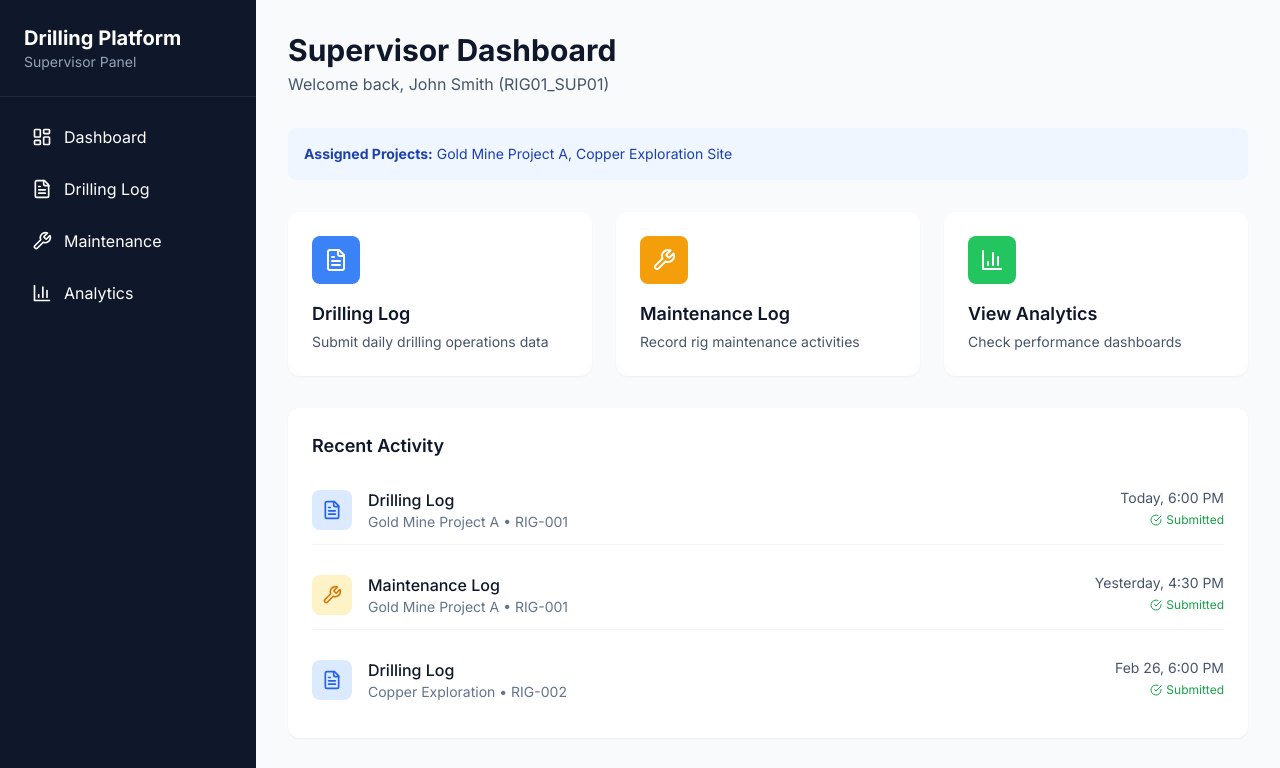
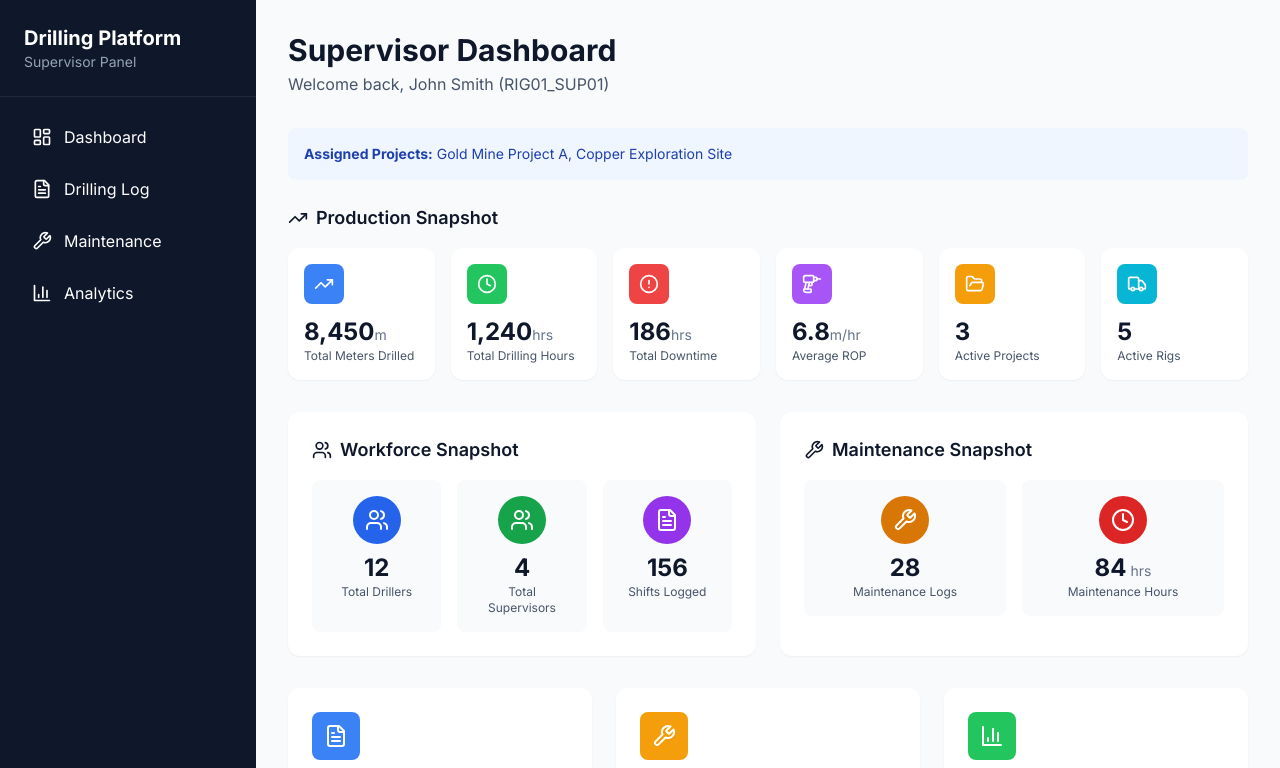
Before and after one commit to shahulramiz26/shahulramiz26-xplorixtech-new--drilling-platform, a Next.js app: page /supervisor/dashboard in a window 1280 px wide. Shown: the top 768 px of the page. Built offline with nearby package versions, Linux system fonts and the light colour scheme.

Commit message:
Add Production/Workforce/Maintenance KPIs to Supervisor Dashboard and complete Bit Usage section in Drilling Log

```diff
--- a/app/supervisor/dashboard/page.tsx
+++ b/app/supervisor/dashboard/page.tsx
@@ -1,7 +1,19 @@
 'use client'
 
 import Link from 'next/link'
-import { FileText, Wrench, BarChart3, Clock, CheckCircle, AlertCircle } from 'lucide-react'
+import {
+  FileText,
+  Wrench,
+  BarChart3,
+  Clock,
+  CheckCircle,
+  AlertCircle,
+  TrendingUp,
+  Users,
+  Truck,
+  FolderOpen,
+  Drill
+} from 'lucide-react'
 
 const quickActions = [
   {
@@ -33,6 +45,27 @@ const recentLogs = [
   { type: 'Drilling', project: 'Copper Exploration', rig: 'RIG-002', date: 'Feb 26, 6:00 PM', status: 'Submitted' },
 ]
 
+// Mock KPI Data
+const productionKPIs = [
+  { label: 'Total Meters Drilled', value: '8,450', unit: 'm', icon: TrendingUp, color: 'bg-blue-500' },
+  { label: 'Total Drilling Hours', value: '1,240', unit: 'hrs', icon: Clock, color: 'bg-green-500' },
+  { label: 'Total Downtime', value: '186', unit: 'hrs', icon: AlertCircle, color: 'bg-red-500' },
+  { label: 'Average ROP', value: '6.8', unit: 'm/hr', icon: Drill, color: 'bg-purple-500' },
+  { label: 'Active Projects', value: '3', unit: '', icon: FolderOpen, color: 'bg-amber-500' },
+  { label: 'Active Rigs', value: '5', unit: '', icon: Truck, color: 'bg-cyan-500' },
+]
+
+const workforceKPIs = [
+  { label: 'Total Drillers', value: '12', icon: Users, color: 'bg-blue-600' },
+  { label: 'Total Supervisors', value: '4', icon: Users, color: 'bg-green-600' },
+  { label: 'Shifts Logged', value: '156', icon: FileText, color: 'bg-purple-600' },
+]
+
+const maintenanceKPIs = [
+  { label: 'Maintenance Logs', value: '28', icon: Wrench, color: 'bg-amber-600' },
+  { label: 'Maintenance Hours', value: '84', unit: 'hrs', icon: Clock, color: 'bg-red-600' },
+]
+
 export default function SupervisorDashboard() {
   return (
     <div className="p-8">
@@ -43,10 +76,71 @@ export default function SupervisorDashboard() {
       </div>
 
       {/* Assigned Projects */}
-      <div className="mb-8 p-4 bg-blue-50 rounded-lg">
+      <div className="mb-6 p-4 bg-blue-50 rounded-lg">
         <p className="text-sm text-blue-800">
           <strong>Assigned Projects:</strong> Gold Mine Project A, Copper Exploration Site
         </p>
+      </div>
+
+      {/* Production Snapshot */}
+      <div className="mb-8">
+        <h2 className="text-lg font-semibold text-slate-900 mb-4 flex items-center gap-2">
+          <TrendingUp className="w-5 h-5" /> Production Snapshot
+        </h2>
+        <div className="grid grid-cols-2 md:grid-cols-3 lg:grid-cols-6 gap-4">
+          {productionKPIs.map((kpi, index) => (
+            <div key={index} className="bg-white rounded-xl shadow-sm p-4">
+              <div className={`w-10 h-10 ${kpi.color} rounded-lg flex items-center justify-center mb-3`}>
+                <kpi.icon className="w-5 h-5 text-white" />
+              </div>
+              <p className="text-2xl font-bold text-slate-900">
+                {kpi.value}<span className="text-sm font-normal text-slate-500">{kpi.unit}</span>
+              </p>
+              <p className="text-xs text-slate-600">{kpi.label}</p>
+            </div>
+          ))}
+        </div>
+      </div>
+
+      {/* Workforce & Maintenance Snapshots */}
+      <div className="grid grid-cols-1 lg:grid-cols-2 gap-6 mb-8">
+        {/* Workforce Snapshot */}
+        <div className="bg-white rounded-xl shadow-sm p-6">
+          <h2 className="text-lg font-semibold text-slate-900 mb-4 flex items-center gap-2">
+            <Users className="w-5 h-5" /> Workforce Snapshot
+          </h2>
+          <div className="grid grid-cols-3 gap-4">
+            {workforceKPIs.map((kpi, index) => (
+              <div key={index} className="text-center p-4 bg-slate-50 rounded-lg">
+                <div className={`w-12 h-12 ${kpi.color} rounded-full flex items-center justify-center mx-auto mb-2`}>
+                  <kpi.icon className="w-6 h-6 text-white" />
+                </div>
+                <p className="text-2xl font-bold text-slate-900">{kpi.value}</p>
+                <p className="text-xs text-slate-600">{kpi.label}</p>
+              </div>
+            ))}
+          </div>
+        </div>
+
+        {/* Maintenance Snapshot */}
+        <div className="bg-white rounded-xl shadow-sm p-6">
+          <h2 className="text-lg font-semibold text-slate-900 mb-4 flex items-center gap-2">
+            <Wrench className="w-5 h-5" /> Maintenance Snapshot
+          </h2>
+          <div className="grid grid-cols-2 gap-4">
+            {maintenanceKPIs.map((kpi, index) => (
+              <div key={index} className="text-center p-4 bg-slate-50 rounded-lg">
+                <div className={`w-12 h-12 ${kpi.color} rounded-full flex items-center justify-center mx-auto mb-2`}>
+                  <kpi.icon className="w-6 h-6 text-white" />
+                </div>
+                <p className="text-2xl font-bold text-slate-900">
+                  {kpi.value}{kpi.unit && <span className="text-sm font-normal text-slate-500 ml-1">{kpi.unit}</span>}
+                </p>
+                <p className="text-xs text-slate-600">{kpi.label}</p>
+              </div>
+            ))}
+          </div>
+        </div>
       </div>
 
       {/* Quick Actions */}
--- a/app/supervisor/drilling-log/page.tsx
+++ b/app/supervisor/drilling-log/page.tsx
@@ -8,6 +8,7 @@ const projects = ['Gold Mine Project A', 'Copper Exploration Site']
 const rigs = ['RIG-001', 'RIG-002', 'RIG-003']
 const drillers = ['Mike Johnson', 'David Brown', 'Chris Wilson']
 const supervisors = ['John Smith', 'Sarah Williams']
+const bits = ['BIT-001', 'BIT-002', 'BIT-003', 'BIT-004', 'BIT-005']
 const holeSizes = ['NQ', 'HQ', 'PQ', 'BQ', 'AQ', '4.5"', '5"', '5.5"', '6"', '6.5"', '8"']
 const formationTypes = ['Soft Formation', 'Medium Formation', 'Hard Formation', 'Mixed']
 const downtimeReasons = [
@@ -16,7 +17,12 @@ const downtimeReasons = [
   'Operator Delay', 'Shift Change Delay', 'Ground Condition Issue',
   'Site Access Issue', 'Safety Hold', 'Weather Condition', 'Waiting for Instruction'
 ]
-const completionTypes = ['Inner Worn', 'Outer Worn', 'Flat Worn', 'Broken']
+const completionTypes = [
+  { value: 'INNER_WORN', label: 'Inner Worn' },
+  { value: 'OUTER_WORN', label: 'Outer Worn' },
+  { value: 'FLAT_WORN', label: 'Flat Worn' },
+  { value: 'BROKEN', label: 'Broken' }
+]
 const accessories = [
   'Adaptor Sub', 'Air Hose', 'Casing', 'Core Barrel', 'Core Lifter',
   'Core Lifter Case', 'Coupling', 'DTH Hammer', 'Drill Pipe', 'Inner Tube',
@@ -44,9 +50,15 @@ export default function DrillingLogPage() {
     coreRecovery: '',
     holeSize: '',
     formationType: '',
+    // Bit Usage fields
+    bitId: '',
+    bitMetersDrilled: '',
+    completionType: '',
+    // Consumables
     fuel: '',
     water: '',
     additives: '',
+    // Incident
     incidentType: '',
     incidentSeverity: ''
   })
@@ -329,6 +341,46 @@ export default function DrillingLogPage() {
           </div>
         </div>
 
+        {/* Bit Usage Section */}
+        <div className="bg-white rounded-xl shadow-sm p-6">
+          <h2 className="text-lg font-semibold text-slate-900 mb-4">Bit Usage</h2>
+          <div className="grid grid-cols-1 md:grid-cols-3 gap-4">
+            <div>
+              <label className="block text-sm font-medium text-slate-700 mb-2">Bit ID</label>
+              <select
+                className="w-full px-4 py-2 border border-slate-300 rounded-lg focus:ring-2 focus:ring-blue-500"
+                value={formData.bitId}
+                onChange={e => setFormData({...formData, bitId: e.target.value})}
+              >
+                <option value="">Select Bit</option>
+                {bits.map(b => <option key={b} value={b}>{b}</option>)}
+              </select>
+            </div>
+            <div>
+              <label className="block text-sm font-medium text-slate-700 mb-2">Meters Drilled (m)</label>
+              <input
+                type="number"
+                step="0.1"
+                className="w-full px-4 py-2 border border-slate-300 rounded-lg focus:ring-2 focus:ring-blue-500"
+                value={formData.bitMetersDrilled}
+                onChange={e => setFormData({...formData, bitMetersDrilled: e.target.value})}
+                placeholder="Enter meters drilled with this bit"
+              />
+            </div>
+            <div>
+              <label className="block text-sm font-medium text-slate-700 mb-2">Completion Type</label>
+              <select
+                className="w-full px-4 py-2 border border-slate-300 rounded-lg focus:ring-2 focus:ring-blue-500"
+                value={formData.completionType}
+                onChange={e => setFormData({...formData, completionType: e.target.value})}
+              >
+                <option value="">Select Completion Type</option>
+                {completionTypes.map(c => <option key={c.value} value={c.value}>{c.label}</option>)}
+              </select>
+            </div>
+          </div>
+        </div>
+
         {/* Consumables */}
         <div className="bg-white rounded-xl shadow-sm p-6">
           <h2 className="text-lg font-semibold text-slate-900 mb-4">Consumables</h2>
```
